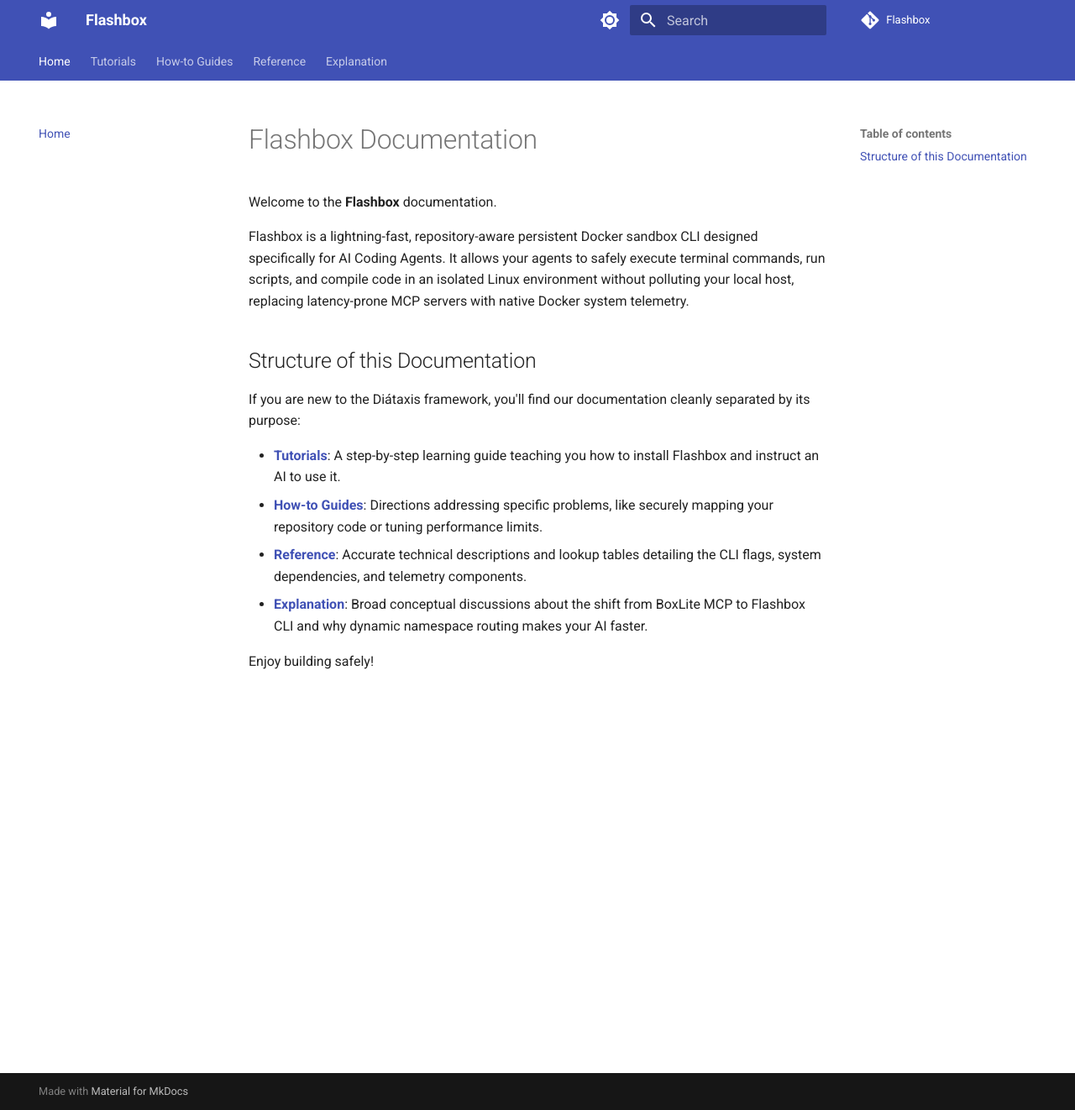
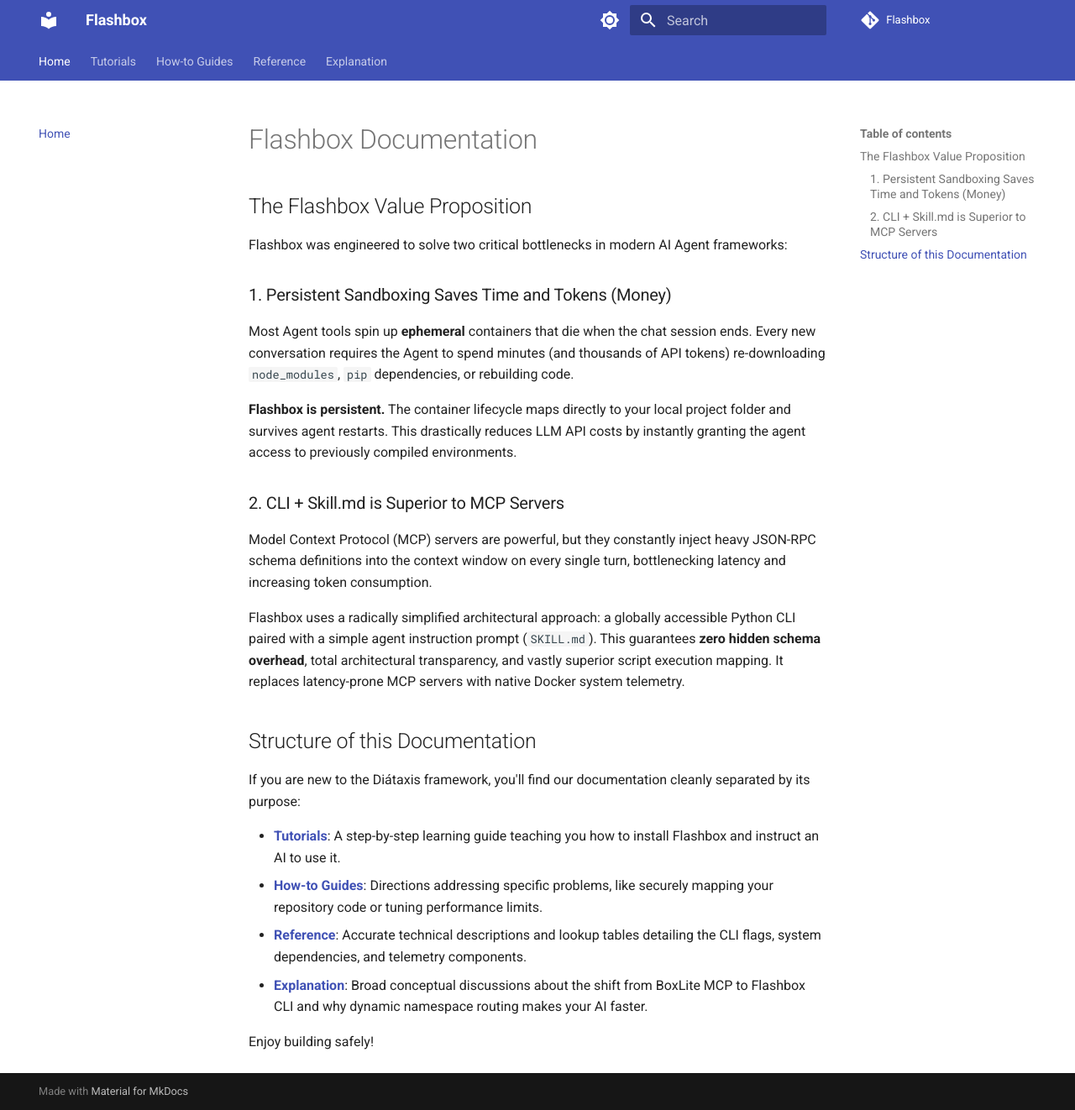
Before and after one commit to markeyser/flashbox, an MkDocs documentation site: the page built from docs/index.md, in a window 1280 px wide and 1322 px high. Shown: the whole window at 84% size. Built offline with MkDocs 1.6.1 and Material for MkDocs 9.7.7, drawn with Linux system fonts in a browser that asks for light colours; comment, search, counter and statistics services are not loaded.

Commit message:
Docs: Emphasize core advantages of persistent state and direct CLI over MCP

```diff
--- a/docs/index.md
+++ b/docs/index.md
@@ -1,8 +1,18 @@
 # Flashbox Documentation
 
-Welcome to the **Flashbox** documentation.
+## The Flashbox Value Proposition
 
-Flashbox is a lightning-fast, repository-aware persistent Docker sandbox CLI designed specifically for AI Coding Agents. It allows your agents to safely execute terminal commands, run scripts, and compile code in an isolated Linux environment without polluting your local host, replacing latency-prone MCP servers with native Docker system telemetry.
+Flashbox was engineered to solve two critical bottlenecks in modern AI Agent frameworks:
+
+### 1. Persistent Sandboxing Saves Time and Tokens (Money)
+Most Agent tools spin up **ephemeral** containers that die when the chat session ends. Every new conversation requires the Agent to spend minutes (and thousands of API tokens) re-downloading `node_modules`, `pip` dependencies, or rebuilding code.
+
+**Flashbox is persistent.** The container lifecycle maps directly to your local project folder and survives agent restarts. This drastically reduces LLM API costs by instantly granting the agent access to previously compiled environments.
+
+### 2. CLI + Skill.md is Superior to MCP Servers
+Model Context Protocol (MCP) servers are powerful, but they constantly inject heavy JSON-RPC schema definitions into the context window on every single turn, bottlenecking latency and increasing token consumption.
+
+Flashbox uses a radically simplified architectural approach: a globally accessible Python CLI paired with a simple agent instruction prompt (`SKILL.md`). This guarantees **zero hidden schema overhead**, total architectural transparency, and vastly superior script execution mapping. It replaces latency-prone MCP servers with native Docker system telemetry.
 
 ## Structure of this Documentation
 
```
Also changed, not shown: README.md (+12 -2 lines).
